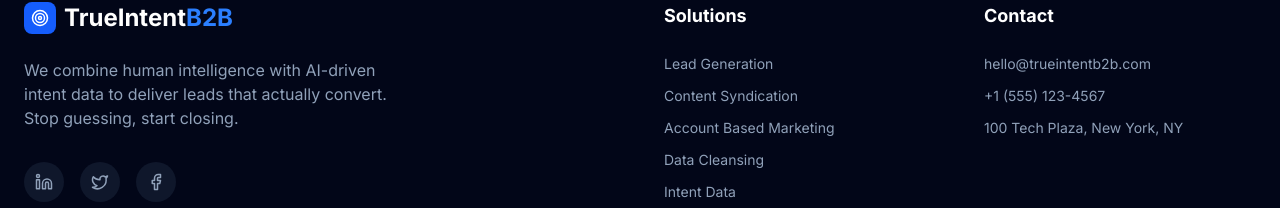
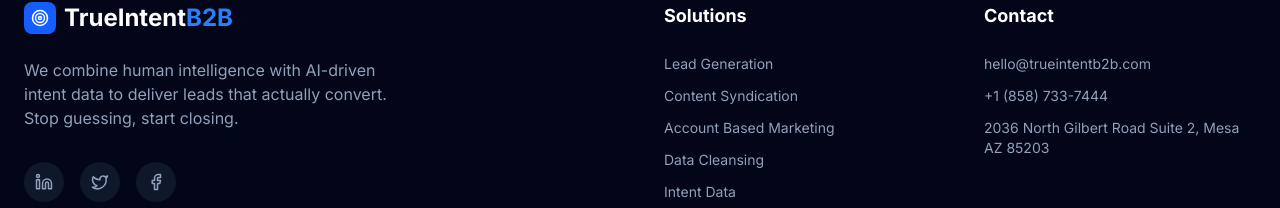
Before and after one commit to Unsorted-Wings/trueintentb2b, a Next.js app: page / in a window 1280 px wide. Shown: the part 3727-3935 px from the top of the page. Built offline with nearby package versions, Linux system fonts and the light colour scheme.

Commit message:
fix: update contact information in footer

```diff
--- a/app/layout.tsx
+++ b/app/layout.tsx
@@ -125,8 +125,8 @@ const Footer = () => (
         <h4 className="text-white font-bold mb-6 text-lg">Contact</h4>
         <ul className="space-y-3 text-sm">
           <li>hello@trueintentb2b.com</li>
-          <li>+1 (555) 123-4567</li>
-          <li>100 Tech Plaza, New York, NY</li>
+          <li>+1 (858) 733-7444</li>
+          <li>2036 North Gilbert Road Suite 2, Mesa AZ 85203</li>
         </ul>
       </div>
     </div>
```
